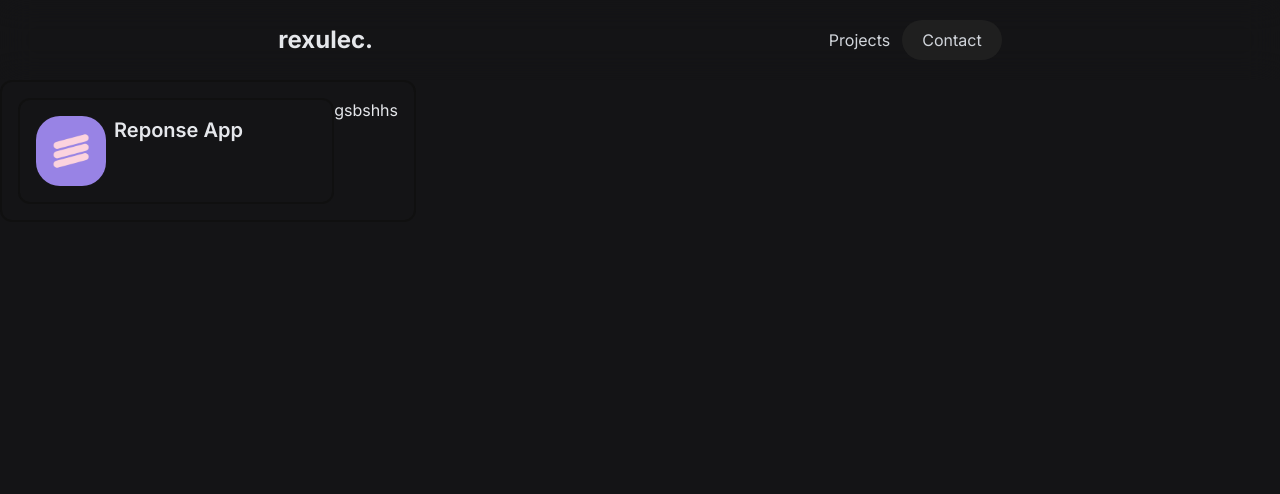
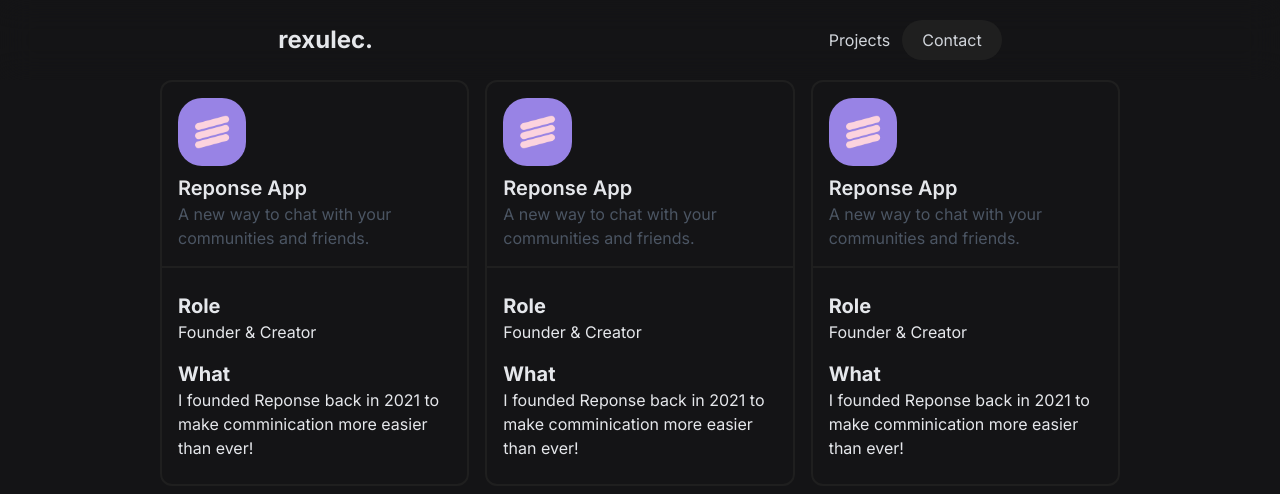
Before and after one commit to ReXulEc/v1, a Next.js app: page /projects in a window 1280 px wide. Shown: the top 494 px of the page. Built offline with nearby package versions, Linux system fonts and the light colour scheme.

Commit message:
add: projects

```diff
--- a/components/Navbar/index.tsx
+++ b/components/Navbar/index.tsx
@@ -5,12 +5,12 @@ export const Navbar: FC = () => {
     <div className="flex items-center justify-center sticky p-5 top-0 backdrop-blur-lg">
       <div className="flex md:w-7/12 w-10/12 justify-between">
         <div className="flex items-center">
-          <p className="text-2xl font-bold text-gray-200">
+          <a href="/" className="text-2xl font-bold text-gray-200">
             rexulec.
-          </p>
+          </a>
         </div>
         <div className="flex items-center text-gray-300">
-          <a href="" className="mr-3">
+          <a href="/projects" className="mr-3">
             Projects
           </a>
           <a href="mailto:hi@rexulec.com" className="px-5 p-2 rounded-full bg-[#1f1f1f]">
--- a/pages/projects.tsx
+++ b/pages/projects.tsx
@@ -10,14 +10,68 @@ const Home: NextPage = () => {
     <Header title="Projects"/>
         <Navbar />
         <div className="flex justify-center">
-            <div className="grid grid-cols-3 gap-4">
-                <div className="border-2 border-[#101010] rounded-xl p-4 flex text-gray-200">
-                    <div className="border-2 border-[#101010] rounded-xl p-4 flex text-gray-200">
+            <div className="grid grid-cols-1 md:grid-cols-3 gap-4 w-9/12">
+
+                <div className="border-2 border-[#1f1f1f] rounded-xl text-gray-200">
+                    <div className="border-b-2 border-[#1f1f1f] rounded-t-xl p-4 text-gray-200">
                         <img src="/projects/reponse.png" alt="ReponseLogo" className="w-1/4 rounded-3xl"/>
-                        <p className="ml-2 font-semibold text-xl">Reponse App</p>
+                        <div className="mt-2">
+                            <p className="font-semibold text-xl">Reponse App</p>
+                            <p className="text-gray-600">A new way to chat with your communities and friends.</p>
+                        </div>
                     </div>
-                    <p>gsbshhs</p>
+                    <div className="p-4 py-6">
+                        <div>
+                            <p className="font-bold text-xl">Role</p>
+                            <p className="">Founder & Creator</p>
+                        </div>
+                        <div className="mt-4">
+                            <p className="font-bold text-xl">What</p>
+                            <p className="">I founded Reponse back in 2021 to make comminication more easier than ever!</p>
+                        </div>
+                    </div>
                 </div>
+
+                <div className="border-2 border-[#1f1f1f] rounded-xl text-gray-200">
+                    <div className="border-b-2 border-[#1f1f1f] rounded-t-xl p-4 text-gray-200">
+                        <img src="/projects/reponse.png" alt="ReponseLogo" className="w-1/4 rounded-3xl"/>
+                        <div className="mt-2">
+                            <p className="font-semibold text-xl">Reponse App</p>
+                            <p className="text-gray-600">A new way to chat with your communities and friends.</p>
+                        </div>
+                    </div>
+                    <div className="p-4 py-6">
+                        <div>
+                            <p className="font-bold text-xl">Role</p>
+                            <p className="">Founder & Creator</p>
+                        </div>
+                        <div className="mt-4">
+                            <p className="font-bold text-xl">What</p>
+                            <p className="">I founded Reponse back in 2021 to make comminication more easier than ever!</p>
+                        </div>
+                    </div>
+                </div>
+
+                <div className="border-2 border-[#1f1f1f] rounded-xl text-gray-200">
+                    <div className="border-b-2 border-[#1f1f1f] rounded-t-xl p-4 text-gray-200">
+                        <img src="/projects/reponse.png" alt="ReponseLogo" className="w-1/4 rounded-3xl"/>
+                        <div className="mt-2">
+                            <p className="font-semibold text-xl">Reponse App</p>
+                            <p className="text-gray-600">A new way to chat with your communities and friends.</p>
+                        </div>
+                    </div>
+                    <div className="p-4 py-6">
+                        <div>
+                            <p className="font-bold text-xl">Role</p>
+                            <p className="">Founder & Creator</p>
+                        </div>
+                        <div className="mt-4">
+                            <p className="font-bold text-xl">What</p>
+                            <p className="">I founded Reponse back in 2021 to make comminication more easier than ever!</p>
+                        </div>
+                    </div>
+                </div>
+
             </div>
         </div>
     </div>
```
